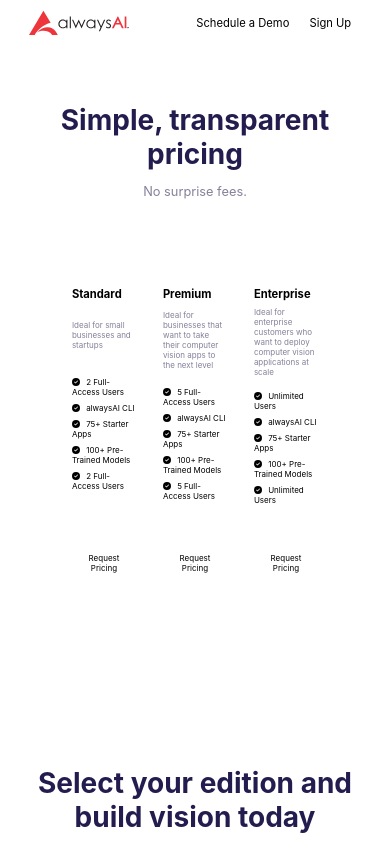
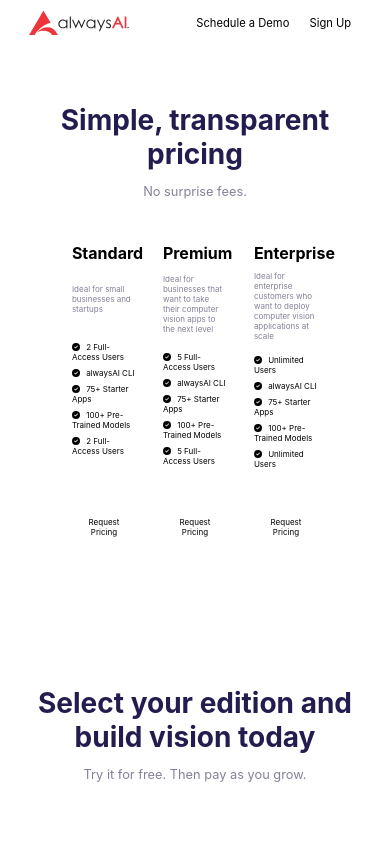
Before and after one commit to nikorosen/alwaysai-takehome, a Next.js app: page / in a window 390 px wide. Shown: the top 844 px of the page. Built offline with nearby package versions, Linux system fonts and the light colour scheme.

Commit message:
fix some responsive bugs

```diff
--- a/styles/Navbar.module.css
+++ b/styles/Navbar.module.css
@@ -59,3 +59,9 @@
     display: none;
 }
   }
+
+  @media only screen and (max-width:768px) {
+    .menu {
+        display: none;
+    }
+      }
--- a/styles/Tiers.module.css
+++ b/styles/Tiers.module.css
@@ -176,13 +176,13 @@
     .container {
 
       width: 100%;
-      height: 50em;
+      height: 40em;
       padding: 1em;
 
     }
 
     .container h3 {
-      font-size: .7rem;
+      font-size: 1rem;
     }
 
     .container p {
```
